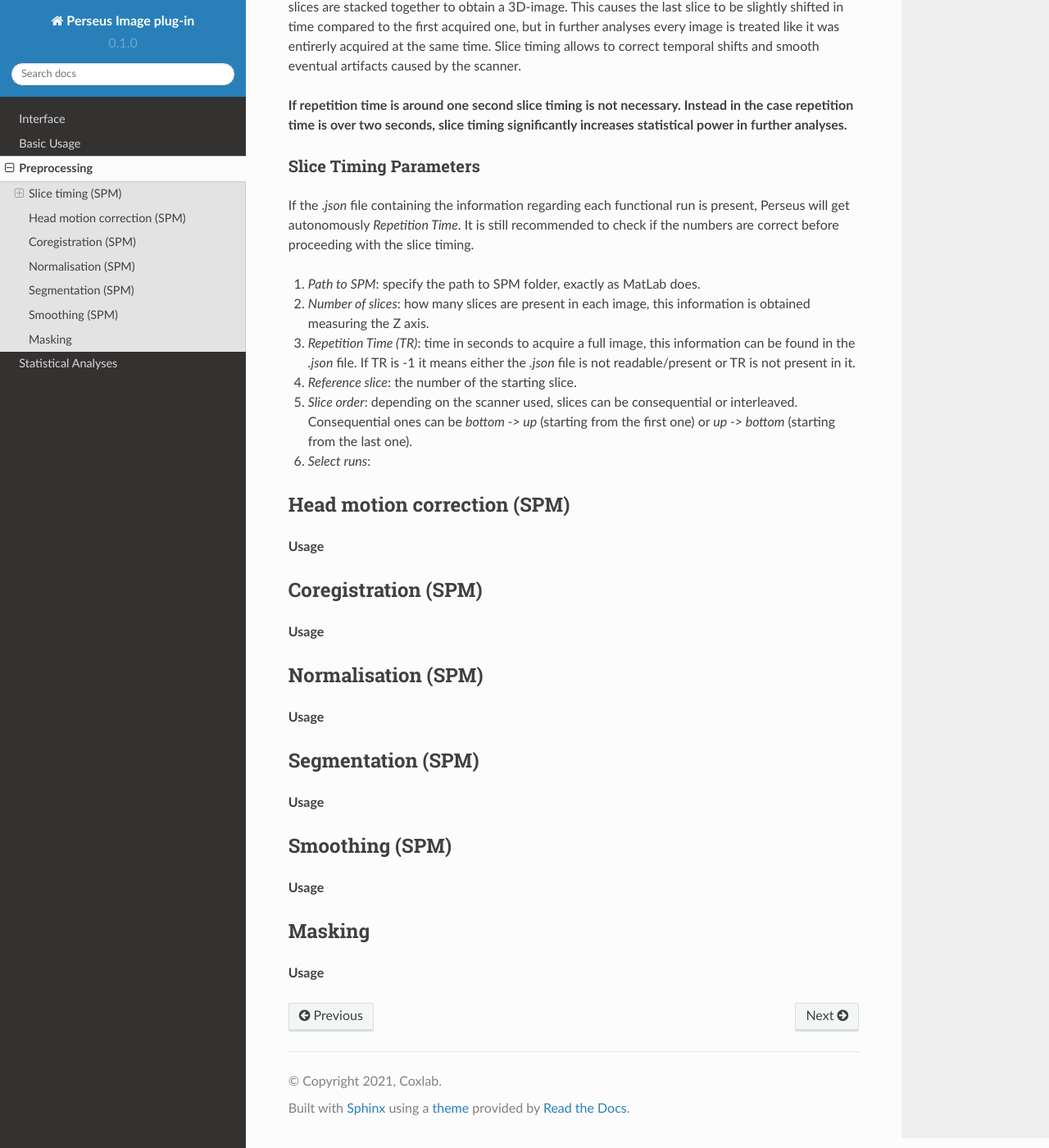
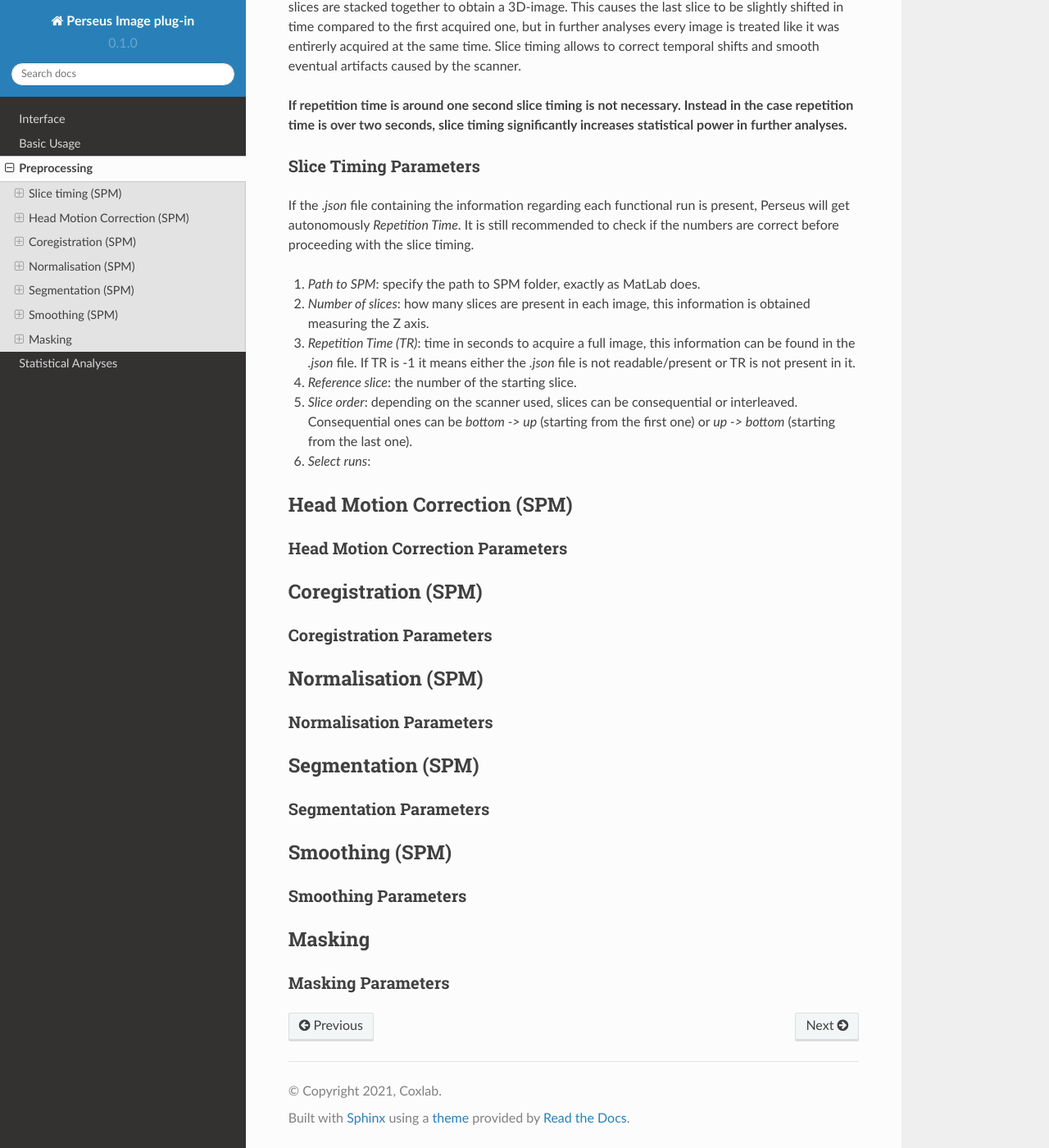
Before and after one commit to CarloDeNart/Perseus-Image-plug-in, a Sphinx documentation site: the page built from docs/source/Preprocessing.rst, in a window 1280 px wide and 1400 px high, scrolled down 411 px. Shown: the whole window at 82% size. Built offline with Sphinx 7.4.7 and the Read the Docs theme 2.0.0, drawn with Linux system fonts in a browser that asks for light colours.

Commit message:
Update Preprocessing.rst

```diff
--- a/docs/source/Preprocessing.rst
+++ b/docs/source/Preprocessing.rst
@@ -25,12 +25,13 @@ If the *.json* file containing the information regarding each functional run is
 5. *Slice order*: depending on the scanner used, slices can be consequential or interleaved. Consequential ones can be *bottom -> up* (starting from the first one) or *up -> bottom* (starting from the last one).
 6. *Select runs*:
 
-Head motion correction (SPM)
+Head Motion Correction (SPM)
 =============================
 
 
 
-**Usage**
+Head Motion Correction Parameters
+----------------------------------
 
 
 
@@ -39,7 +40,8 @@ Coregistration (SPM)
 
 
 
-**Usage**
+Coregistration Parameters
+--------------------------
 
 
 
@@ -48,7 +50,8 @@ Normalisation (SPM)
 
 
 
-**Usage**
+Normalisation Parameters
+-------------------------
 
 
 
@@ -57,7 +60,8 @@ Segmentation (SPM)
 
 
 
-**Usage**
+Segmentation Parameters
+------------------------
 
 
 
@@ -66,7 +70,8 @@ Smoothing (SPM)
 
 
 
-**Usage**
+Smoothing Parameters
+---------------------
 
 
 
@@ -75,4 +80,5 @@ Masking
 
 
 
-**Usage**
+Masking Parameters
+-------------------
```
